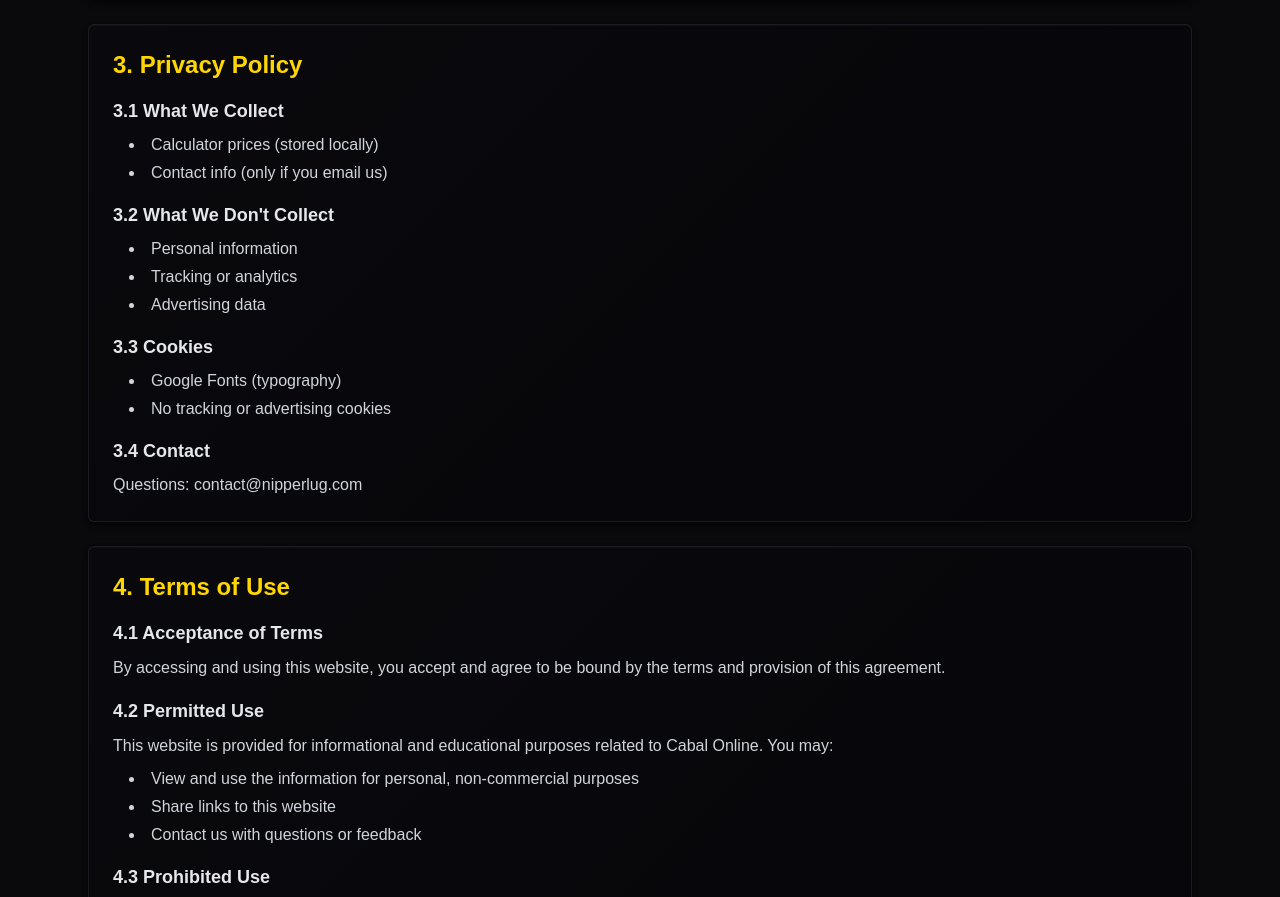
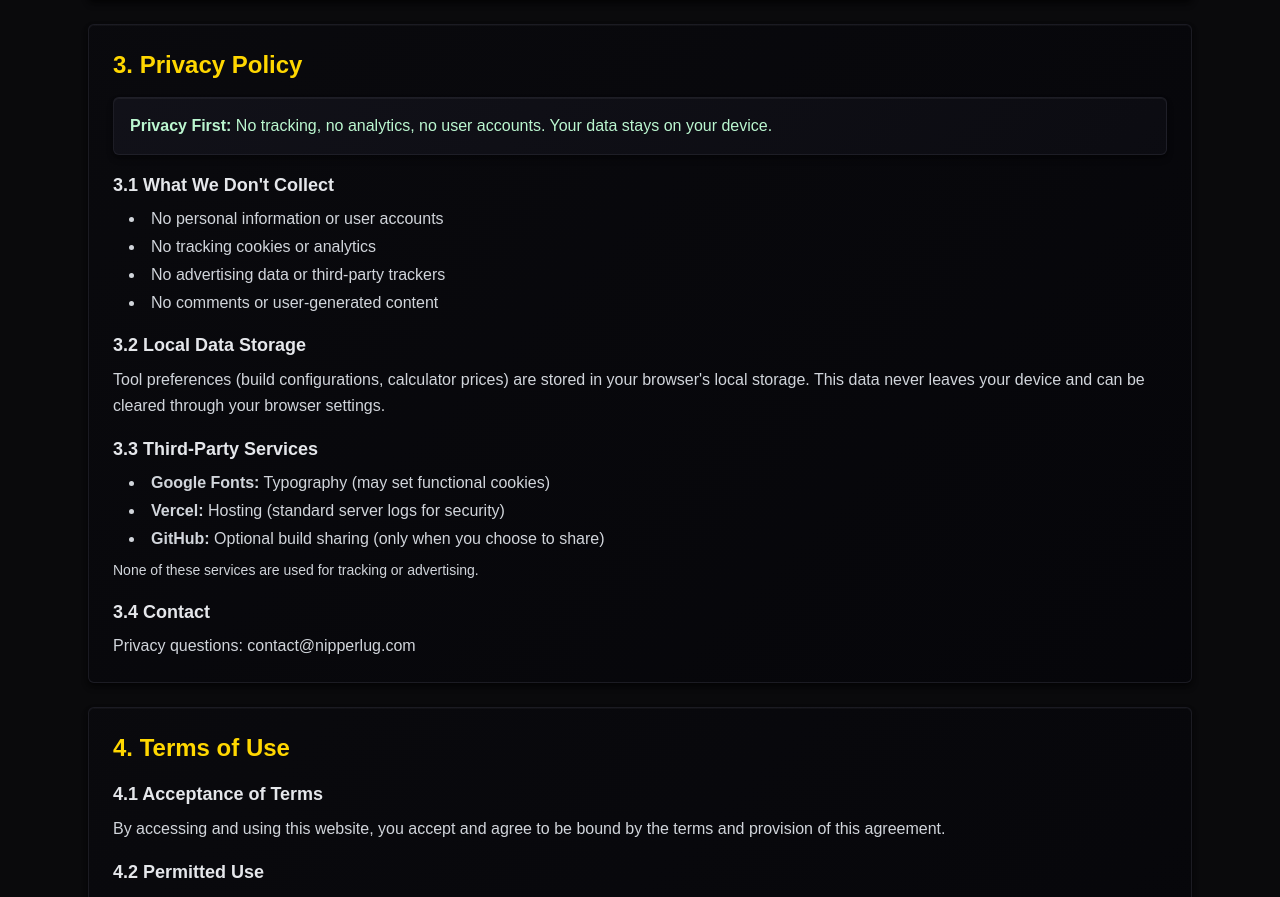
Before and after one commit to tookerjebs/nipperlug-nextjs, a Next.js app: page /legal in a window 1280 px wide. Shown: the part 1140-2037 px from the top of the page. Built offline with nearby package versions, Linux system fonts and the light colour scheme.

Commit message:
Update privacy policy: remove comments section, streamline data collection info

```diff
--- a/src/app/legal/LegalPage.tsx
+++ b/src/app/legal/LegalPage.tsx
@@ -98,36 +98,48 @@ export default function LegalPage() {
               3. Privacy Policy
             </h2>
 
+            <div className="glass-panel p-4 border-l-4 border-green-500 bg-green-900/10 mb-4">
+              <p className="text-green-200">
+                <strong>Privacy First:</strong> No tracking, no analytics, no user accounts.
+                Your data stays on your device.
+              </p>
+            </div>
+
             <div className="space-y-4">
               <div>
-                <h3 className="text-lg font-semibold text-gray-200 mb-2">3.1 What We Collect</h3>
+                <h3 className="text-lg font-semibold text-gray-200 mb-2">3.1 What We Don't Collect</h3>
                 <ul className="list-disc list-inside text-gray-300 space-y-1 ml-4">
-                  <li>Calculator prices (stored locally)</li>
-                  <li>Contact info (only if you email us)</li>
+                  <li>No personal information or user accounts</li>
+                  <li>No tracking cookies or analytics</li>
+                  <li>No advertising data or third-party trackers</li>
+                  <li>No comments or user-generated content</li>
                 </ul>
               </div>
 
               <div>
-                <h3 className="text-lg font-semibold text-gray-200 mb-2">3.2 What We Don't Collect</h3>
-                <ul className="list-disc list-inside text-gray-300 space-y-1 ml-4">
-                  <li>Personal information</li>
-                  <li>Tracking or analytics</li>
-                  <li>Advertising data</li>
-                </ul>
+                <h3 className="text-lg font-semibold text-gray-200 mb-2">3.2 Local Data Storage</h3>
+                <p className="text-gray-300 leading-relaxed">
+                  Tool preferences (build configurations, calculator prices) are stored in your browser's
+                  local storage. This data never leaves your device and can be cleared through your browser settings.
+                </p>
               </div>
 
               <div>
-                <h3 className="text-lg font-semibold text-gray-200 mb-2">3.3 Cookies</h3>
+                <h3 className="text-lg font-semibold text-gray-200 mb-2">3.3 Third-Party Services</h3>
                 <ul className="list-disc list-inside text-gray-300 space-y-1 ml-4">
-                  <li>Google Fonts (typography)</li>
-                  <li>No tracking or advertising cookies</li>
+                  <li><strong>Google Fonts:</strong> Typography (may set functional cookies)</li>
+                  <li><strong>Vercel:</strong> Hosting (standard server logs for security)</li>
+                  <li><strong>GitHub:</strong> Optional build sharing (only when you choose to share)</li>
                 </ul>
+                <p className="text-gray-300 leading-relaxed mt-2 text-sm">
+                  None of these services are used for tracking or advertising.
+                </p>
               </div>
 
               <div>
                 <h3 className="text-lg font-semibold text-gray-200 mb-2">3.4 Contact</h3>
                 <p className="text-gray-300">
-                  Questions: contact@nipperlug.com
+                  Privacy questions: contact@nipperlug.com
                 </p>
               </div>
             </div>
```
